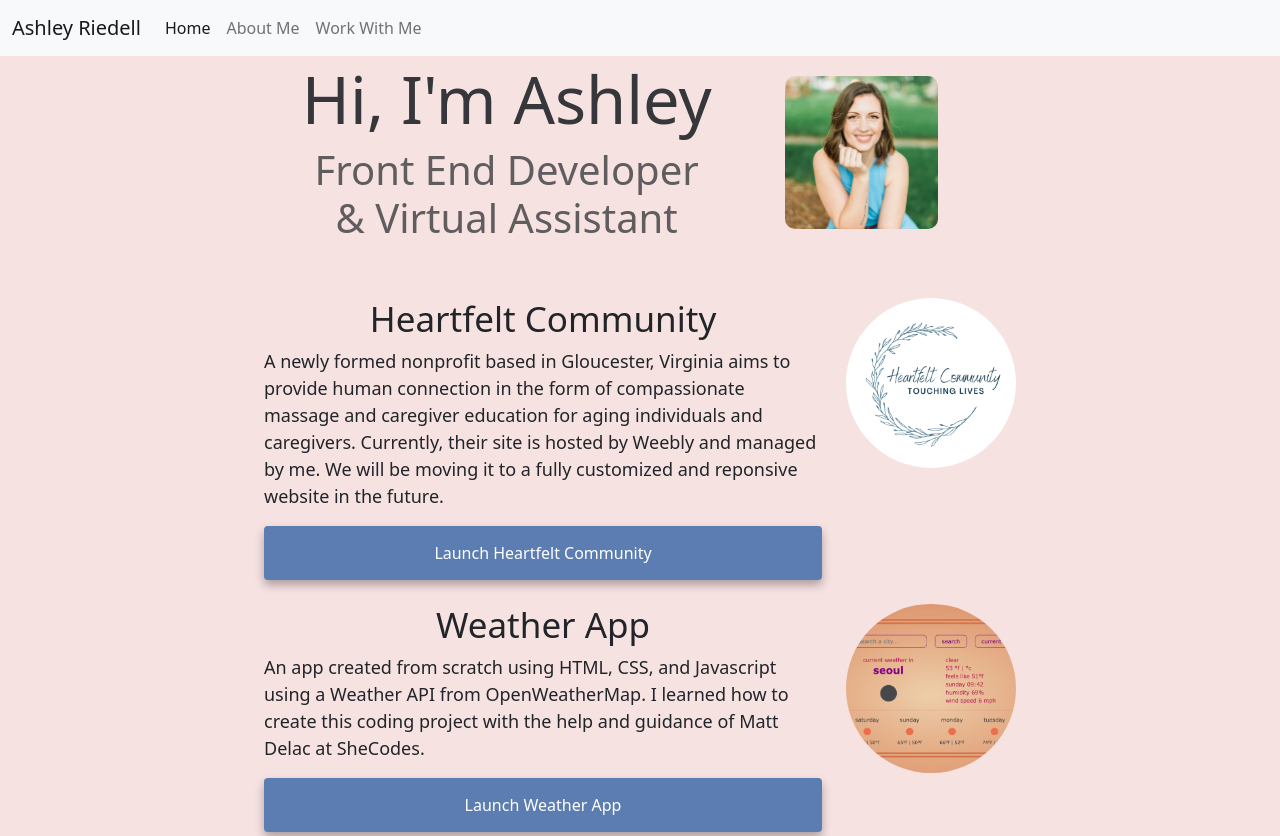
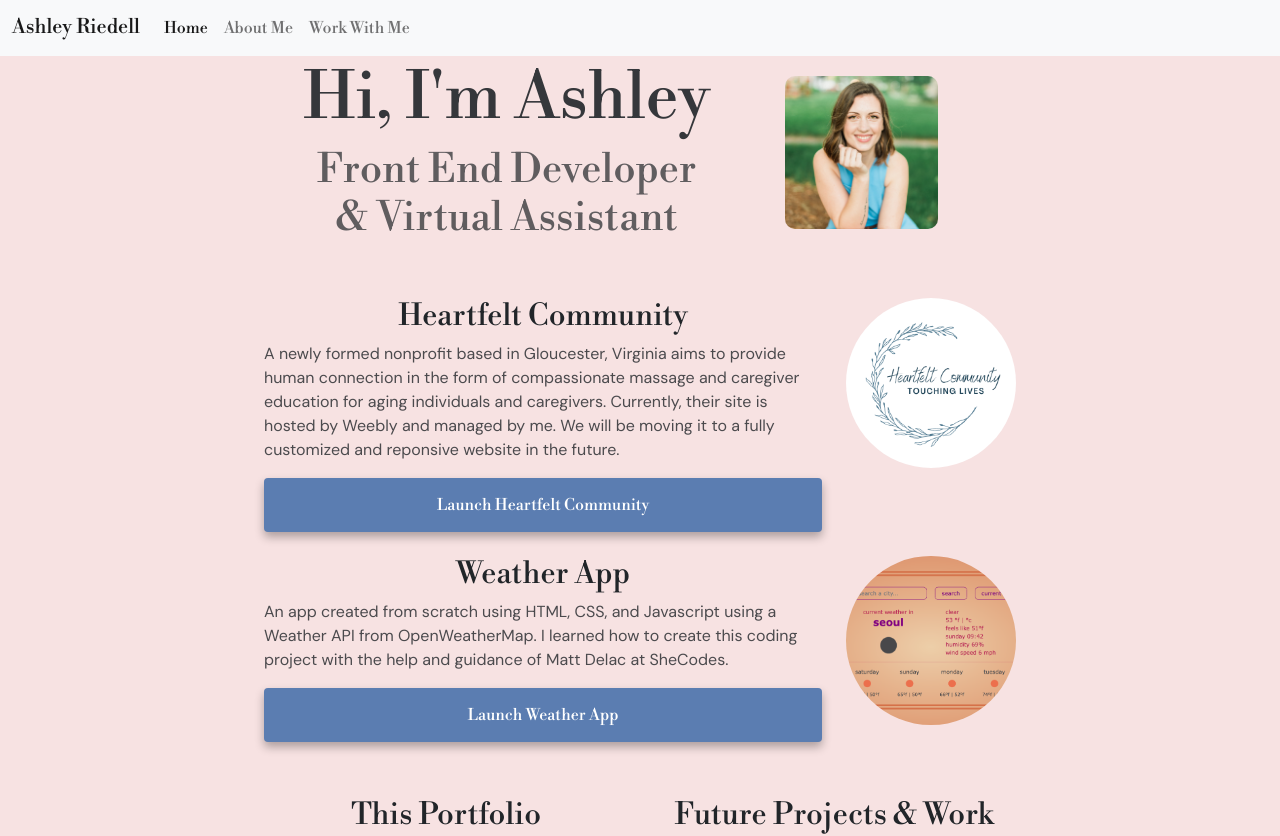
Before and after one commit to ashr09/Riedell-Project, a plain HTML site: page index.html in a window 1280 px wide. Shown: the top 836 px of the page. Drawn offline with nearby package versions, Linux system fonts and the light colour scheme.

Commit message:
Added google fonts, css for nav bar

```diff
--- a/index.html
+++ b/index.html
@@ -20,6 +20,11 @@
       crossorigin="anonymous"
     ></script>
     <link rel="stylesheet" href="src/style.css" />
+   <link rel="preconnect" href="https://fonts.googleapis.com">
+<link rel="preconnect" href="https://fonts.gstatic.com" crossorigin>
+<link href="https://fonts.googleapis.com/css2?family=DM+Sans&family=Libre+Bodoni&display=swap" rel="stylesheet">
+
+
   </head>
   <body>
     <nav class="navbar navbar-expand-lg navbar-light bg-light fixed-top">
--- a/src/style.css
+++ b/src/style.css
@@ -3,6 +3,14 @@
   --secondary-color: #f5f2fe;
   --box-shadow: 0 5px 10px rgba(0, 0, 0, 0.3);
   --text-decoration: none;
+}
+
+.navbar-brand {
+  font-family: "Libre Bodoni", serif;
+}
+
+.nav-item {
+  font-family: "Libre Bodoni", serif;
 }
 
 body {
@@ -20,29 +28,35 @@ h1 {
   font-size: 65px;
   opacity: 0.9;
   text-align: center;
+  font-family: "Libre Bodoni", serif;
 }
 
 h2 {
   font-size: 40px;
   opacity: 0.7;
   text-align: center;
+  font-family: "Libre Bodoni", serif;
 }
 
 h3 {
-  font-size: 35px;
+  font-size: 30px;
   text-align: center;
+  font-family: "Libre Bodoni", serif;
 }
 
 h4 {
   font-size: 25px;
   text-align: center;
+  font-family: "Libre Bodoni", serif;
 }
 
 p {
   background: none;
   border-radius: 4px;
-  font-size: 18px;
+  font-size: 16px;
   line-height: 1.5;
+  font-family: "DM Sans", sans-serif;
+  opacity: 0.8;
 }
 
 .project-links {
@@ -55,6 +69,7 @@ p {
   text-decoration: var(--text-decoration);
   padding: 15px;
   text-transform: capitalize;
+  font-family: "Libre Bodoni", serif;
 }
 
 .project-links:hover {
@@ -111,12 +126,16 @@ p {
   text-align: center;
 }
 
+.blockquote-footer {
+  font-family: "Libre Bodoni", serif;
+}
+
 .footer {
   text-align: center;
+  font-family: "Libre Bodoni", serif;
   color: white;
   padding: 20px;
   border-radius: 5px;
   opacity: 0.5;
   background-color: #61a4bc;
-  background: semi-transparent;
 }
```
Also changed, not shown: about.html (+4 -0 lines), contact.html (+6 -0 lines).
